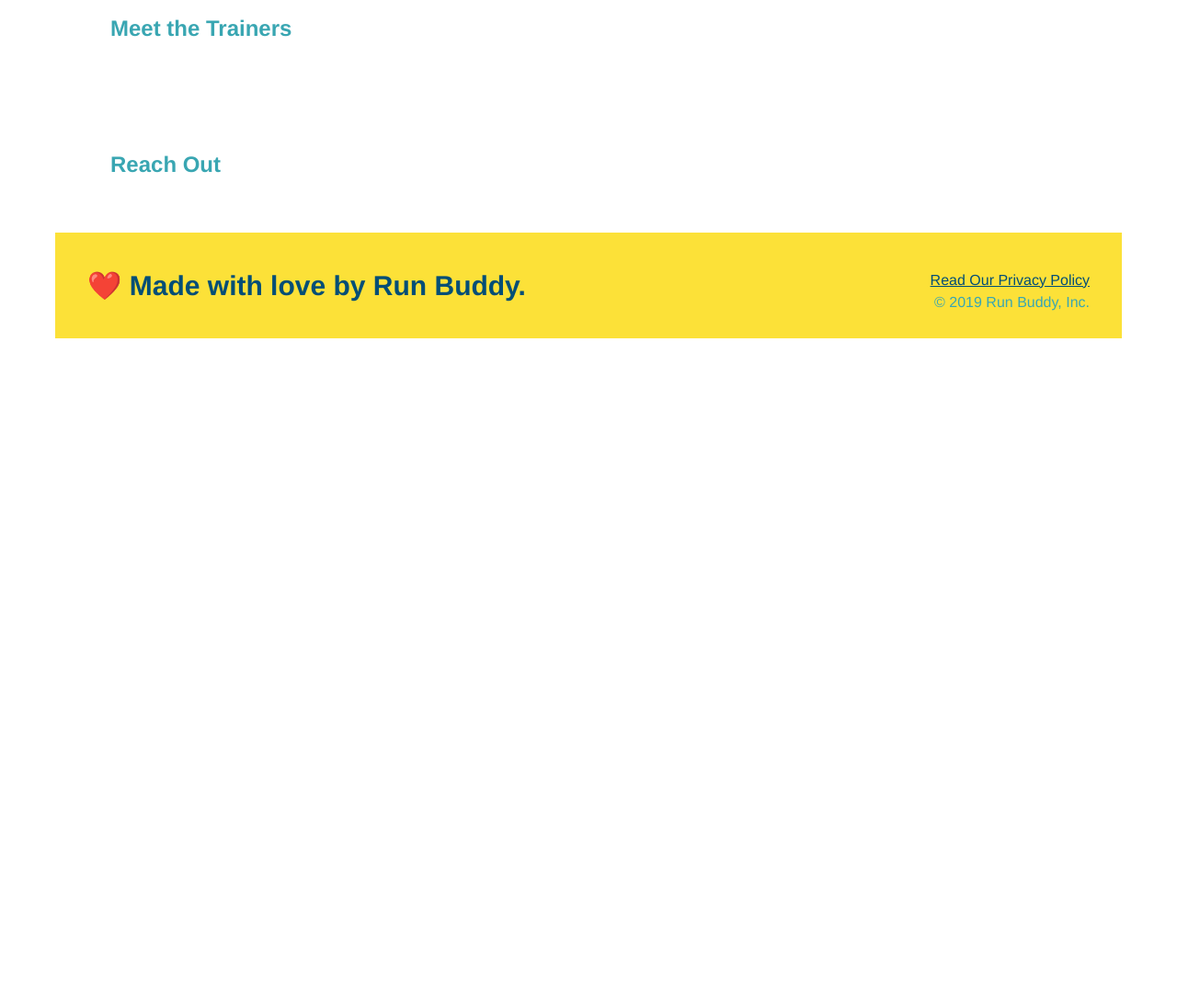
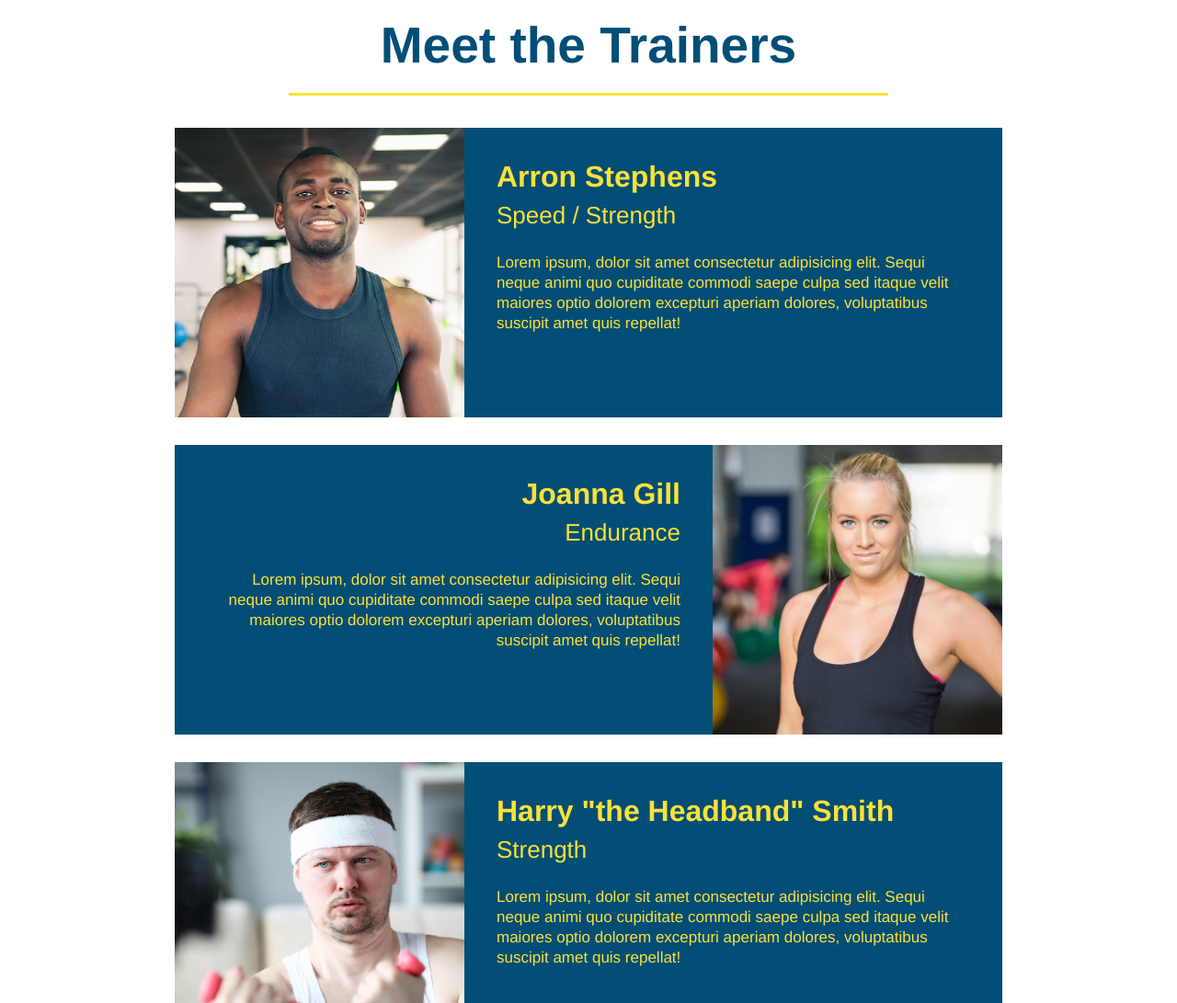
Before and after one commit to ArielGlose/run-buddy, a plain HTML site: page index.html in a window 1280 px wide. Shown: the part 2800-3891 px from the top of the page at 92% size. Before the commit the page ends 3228 px from the top, so only its background shows below. Drawn offline with Linux system fonts and the light colour scheme.

Commit message:
meet the trainers section

```diff
--- a/assets/css/style.css
+++ b/assets/css/style.css
@@ -183,3 +183,52 @@
 .steps span {
     font-size: 38px;
 }
+
+/* Trainers Section */
+
+.trainers {
+    text-align: center;
+}
+
+.trainer {
+    width: 900px;
+    margin: 0 auto 30px auto;
+    background: #024e76;
+    color: #fce138;
+    overflow: auto;
+}
+
+.trainer img {
+    width: 35%;
+    float: left;
+}
+
+.trainer-bio {
+padding: 35px;
+float: left;
+width: 65%
+}
+
+.text-left {
+    text-align: left;
+}
+
+.text-right {
+    text-align: right;
+}
+
+.trainer-bio h3 {
+    font-size: 32px;
+    margin-bottom: 8px;
+}
+
+.trainer-bio h4 {
+    font-weight: lighter;
+    font-size: 26px;
+    margin-bottom: 25px;
+}
+
+.trainer-bio p {
+    font-size: 17px;
+    line-height: 1.3;
+}
--- a/index.html
+++ b/index.html
@@ -106,8 +106,43 @@
         </section>
 
         <!-- "meet the trainers" section -->
-        <section>
-            <h2> Meet the Trainers</h2>
+        <section id="your-trainers" class="trainers">
+            <h2 class="section-title primary-border"> Meet the Trainers</h2>
+            <article class="trainer">
+              <img src="./assets/images/trainer-1.jpg" alt="Arron Stephens in his workout clothes, ready to pump iron" />
+              <div class="trainer-bio text-left">
+                <h3> Arron Stephens</h3>
+                <h4> Speed / Strength</h4>
+                <p>Lorem ipsum, dolor sit amet consectetur adipisicing elit. Sequi neque animi quo cupiditate commodi saepe culpa sed
+                  itaque velit maiores optio dolorem excepturi aperiam dolores, voluptatibus suscipit amet quis repellat!
+                </p>
+              </div>
+            </article>
+
+            <article class="trainer">
+              <div class="trainer-bio text-right">
+                <h3>Joanna Gill</h3>
+                <h4>Endurance</h4>
+                <p>
+                  Lorem ipsum, dolor sit amet consectetur adipisicing elit. Sequi neque animi quo cupiditate commodi saepe culpa sed
+                  itaque velit maiores optio dolorem excepturi aperiam dolores, voluptatibus suscipit amet quis repellat!
+                </p>
+              </div>
+              <img src="./assets/images/trainer-2.jpg" alt="Joanna Gill cooling off after a workout" />
+            </article>
+
+            <article class="trainer">
+              <img src="./assets/images/trainer-3.jpg" alt="Harry Smith wearing a headband and lifting comically small pink weights" />
+              <div class="trainer-bio text-left">
+                <h3>Harry "the Headband" Smith</h3>
+                <h4>Strength</h4>
+                <p>
+                  Lorem ipsum, dolor sit amet consectetur adipisicing elit. Sequi neque animi quo cupiditate commodi saepe culpa sed
+                  itaque velit maiores optio dolorem excepturi aperiam dolores, voluptatibus suscipit amet quis repellat!
+                </p>
+              </div>
+            </article>
+
         </section>
 
         <!-- "reach out" section -->
```
Also changed, not shown: assets/images/trainer-1.jpg (added), assets/images/trainer-2.jpg (added), assets/images/trainer-3.jpg (added), 1 other file.
